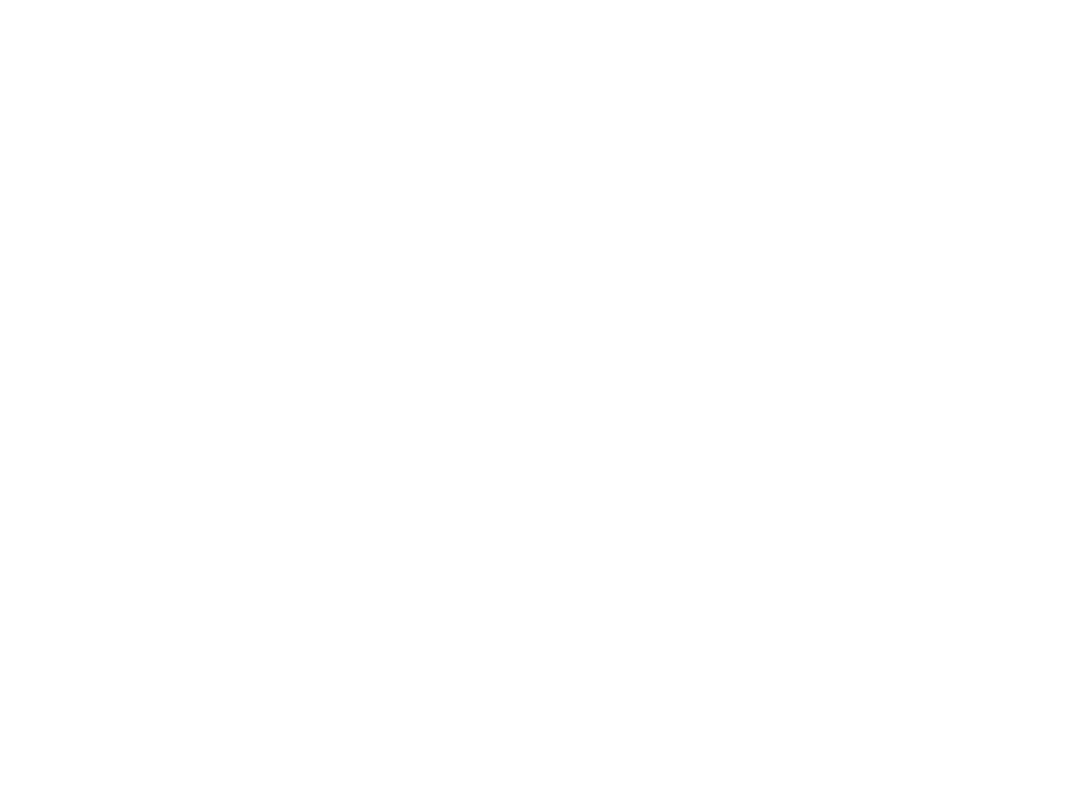
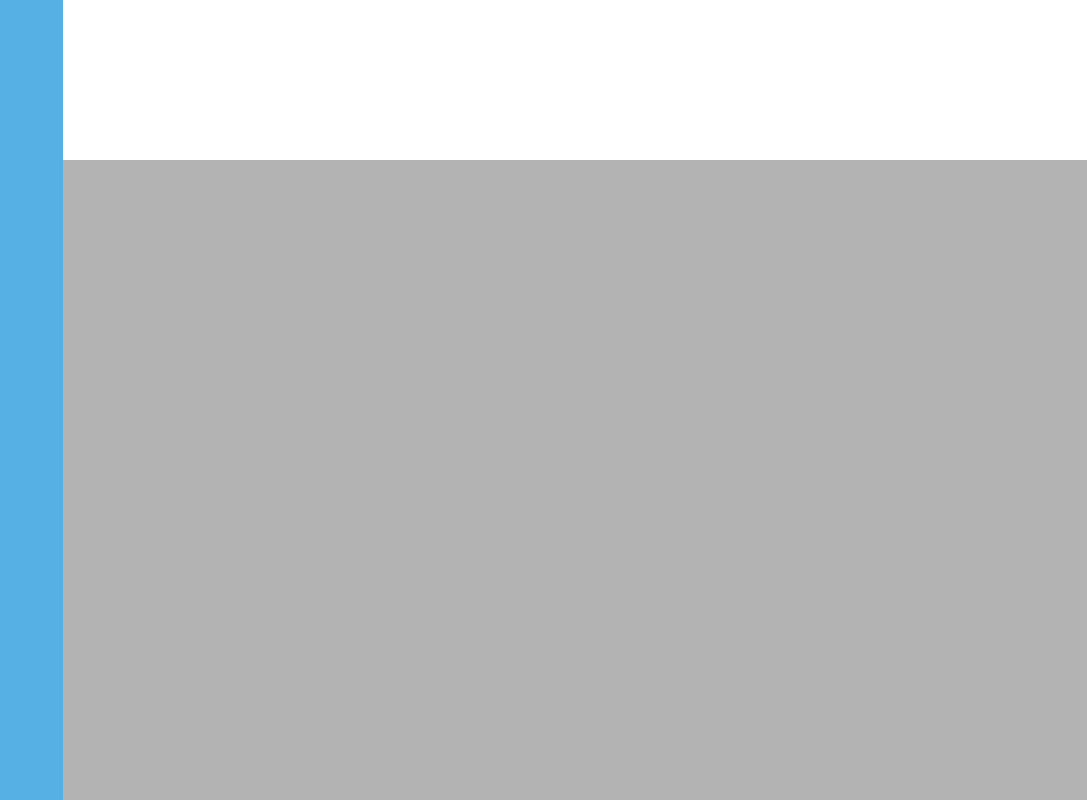
Before and after one commit to MohamedEmadFahmy/Admin-Dashboard, a plain HTML site: page index.html in a window 1280 px wide. Shown: the whole page, without its empty margins (193-1280 px from the left). Drawn offline with Linux system fonts and the light colour scheme.

Commit message:
placeholder divs for 3 portions of website

```diff
--- a/index.html
+++ b/index.html
@@ -7,6 +7,11 @@
     <link rel="stylesheet" href="style.css">
 </head>
 <body>
+    <div id="header">
+    </div>
+    <div id="sidebar">
 
+    </div>
+    <div id="main-content"></div>
 </body>
 </html>
--- a/style.css
+++ b/style.css
@@ -0,0 +1,29 @@
+* {
+    margin: 0px;
+    padding: 0px;
+    box-sizing: border-box;
+}
+
+body {
+    width: 100vw;
+    height: 100vh;
+    background-color: grey;
+    display: grid;
+    grid-template-columns: 1fr 4fr;
+    grid-template-rows: 1fr 4fr;
+}
+#header {
+    background-color: rgb(255, 255, 255);
+    grid-column: 2;
+    grid-row: 1 / 2;
+}
+#sidebar{
+    background-color: rgb(87, 176, 228);
+    grid-column: 1;
+    grid-row: 1 / 3;
+}
+#main-content {
+    background-color: rgb(179, 179, 179);
+    grid-column: 2;
+    grid-row: 2;
+}
```
